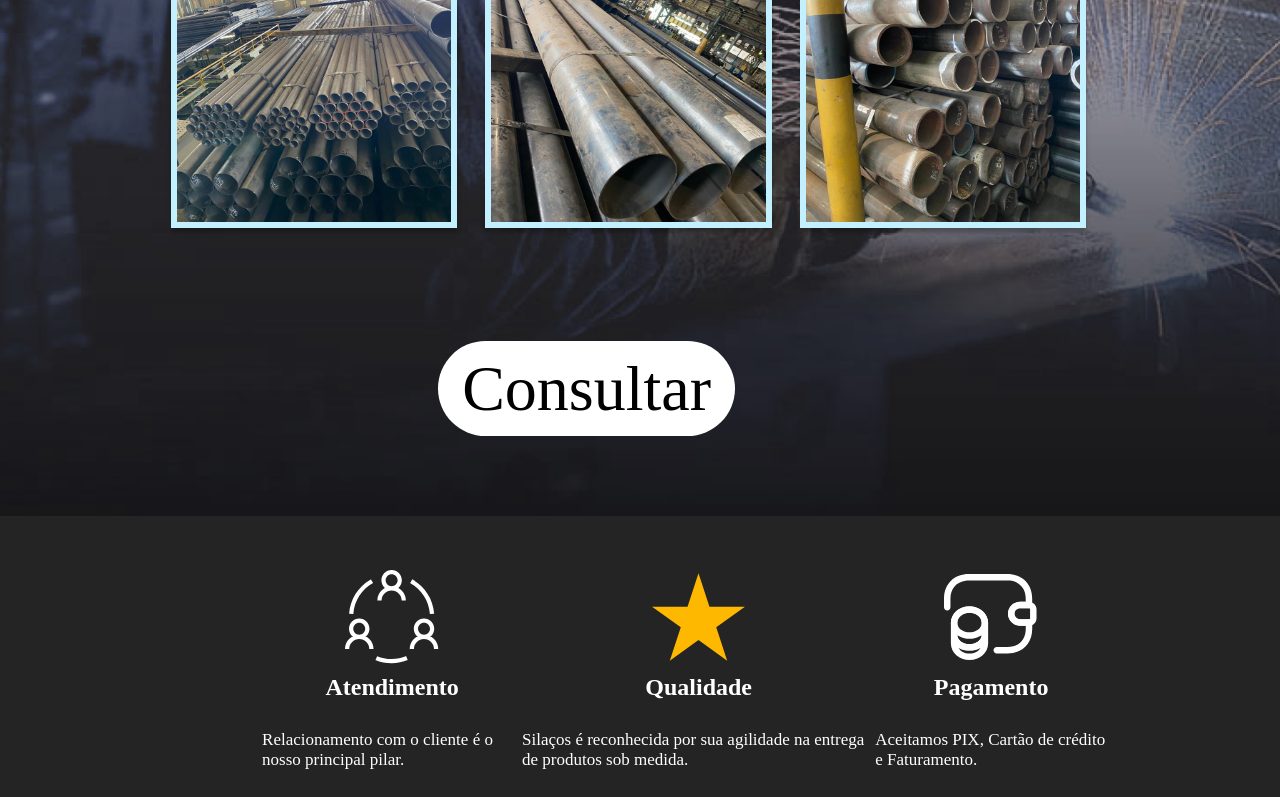
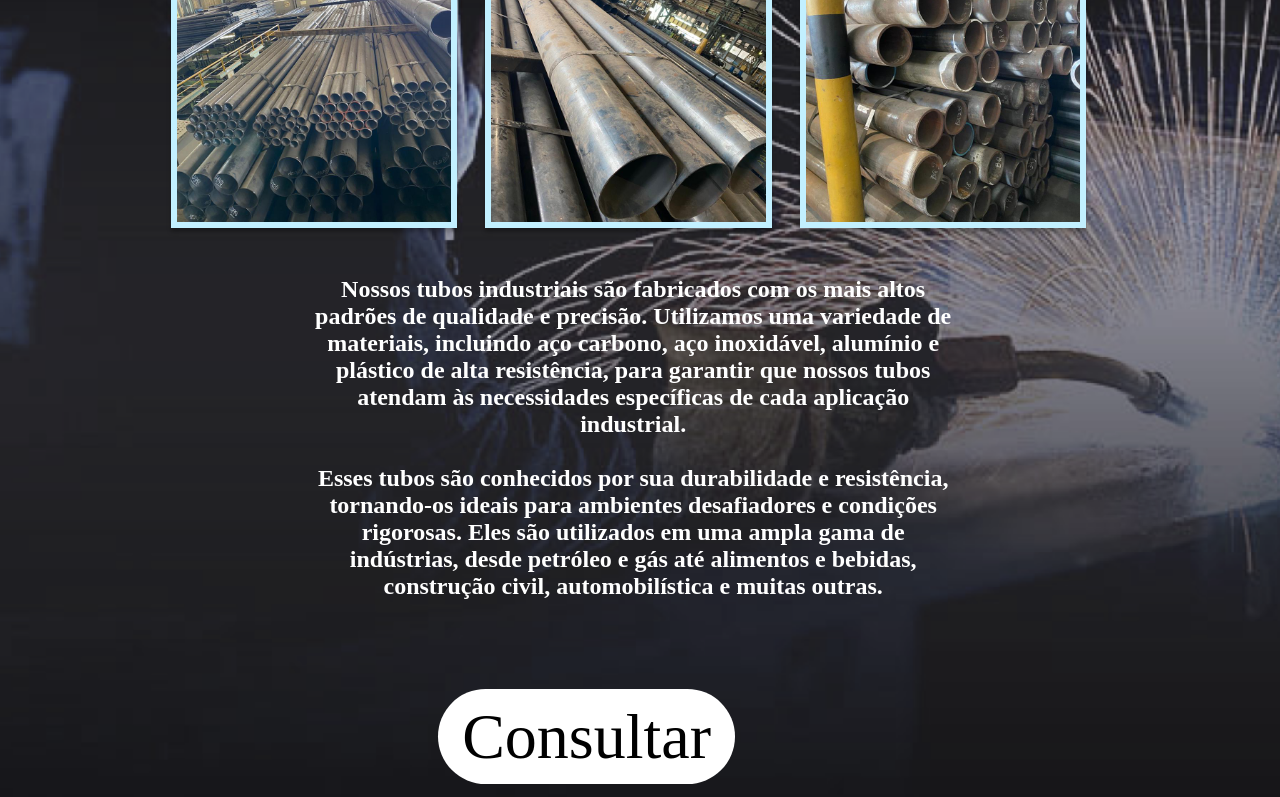
Before and after one commit to Rennan-Pessanha/Serrilharia, a React (Create React App) app: page /TubosIndustriais in a window 1280 px wide. Shown: the part 436-1233 px from the top of the page. Built offline with nearby package versions, Linux system fonts and the light colour scheme.

Commit message:
Update index.js

```diff
--- a/src/Pages/ProdutosList/TubosIndustriais/index.js
+++ b/src/Pages/ProdutosList/TubosIndustriais/index.js
@@ -56,6 +56,10 @@ export const TubosIndustriais = () => {
         <C.TextWrapper>
           <C.Paragraph>
 
+          Nossos tubos industriais são fabricados com os mais altos padrões de qualidade e precisão. Utilizamos uma variedade de materiais, incluindo aço carbono, aço inoxidável, alumínio e plástico de alta resistência, para garantir que nossos tubos atendam às necessidades específicas de cada aplicação industrial.
+            <br />  <br />
+          Esses tubos são conhecidos por sua durabilidade e resistência, tornando-os ideais para ambientes desafiadores e condições rigorosas. Eles são utilizados em uma ampla gama de indústrias, desde petróleo e gás até alimentos e bebidas, construção civil, automobilística e muitas outras.
+
           </C.Paragraph>
           </C.TextWrapper>
 
```
